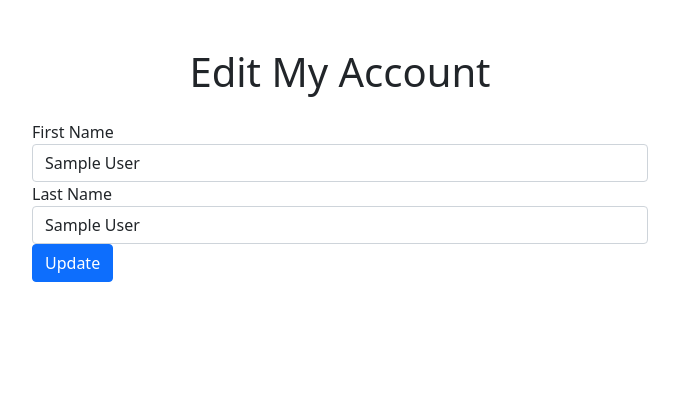
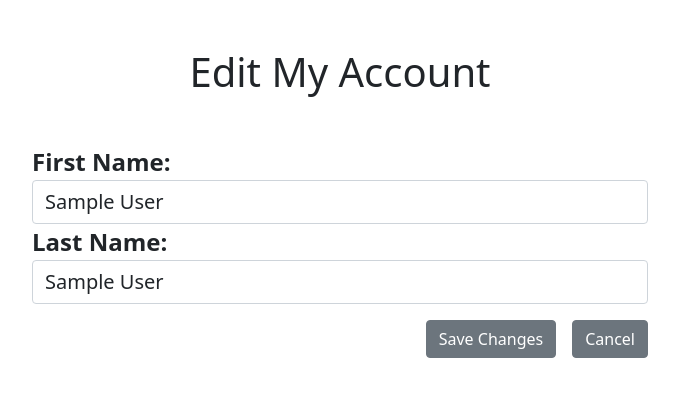
Before and after one commit to ChristinaKs/SystemDev_Project, a PHP site: page /LeensTouch/User/editProfile in a window 1280 px wide. Shown: the part 219-616 px from the top of the page, without its empty margins (300-979 px from the left). Run offline with PHP 8.4, Linux system fonts and the light colour scheme; the visitor is signed in with stand-in values (Sample User, id 1); some web fonts are replaced.

Commit message:
Update editProfile.php

```diff
--- a/Website/LeensTouch/app/views/User/editProfile.php
+++ b/Website/LeensTouch/app/views/User/editProfile.php
@@ -3,20 +3,20 @@
 
 <div class="container-sm container-fluid w-50">
     <br>
-    <div class="mt-4 mb-4 h1 text-center">Edit My Account</div>
+    <div class="mt-4 mb-5 h1 text-center">Edit My Account</div>
     <form action='' method='post' enctype="multipart/form-data">
 
     <div class="form-group ">
-        <label for="fnameinput">First Name</label>
-        <input name="fname" type="text" class="form-control" id="nameinput" value="<?php echo $_SESSION['user_fname'] ?>">
+        <label class="fs-4 fw-bold" for="fnameinput">First Name: </label>
+        <input name="fname" type="text" class="form-control fs-5" id="nameinput" value="<?php echo $_SESSION['user_fname'] ?>">
     </div>
     <div class="form-group">
-        <label for="lnameinput">Last Name</label>
-        <input name="lname" type="text" class="form-control" id="nameinput" value="<?php echo $_SESSION['user_lname'] ?>">
+        <label class="fs-4 fw-bold" for="lnameinput">Last Name: </label>
+        <input name="lname" type="text" class="form-control fs-5" id="nameinput" value="<?php echo $_SESSION['user_lname'] ?>">
     </div>
 
-
-    <button type="submit" name='update' class="btn btn-primary">Update</button>
+    <button type="submit" name='update' class="mt-3 btn btn-secondary color float-end">Cancel</button>
+    <button type="submit" name='update' class="mt-3 me-3 btn btn-secondary color float-end">Save Changes</button>
     </form>
 
 </div>
```
